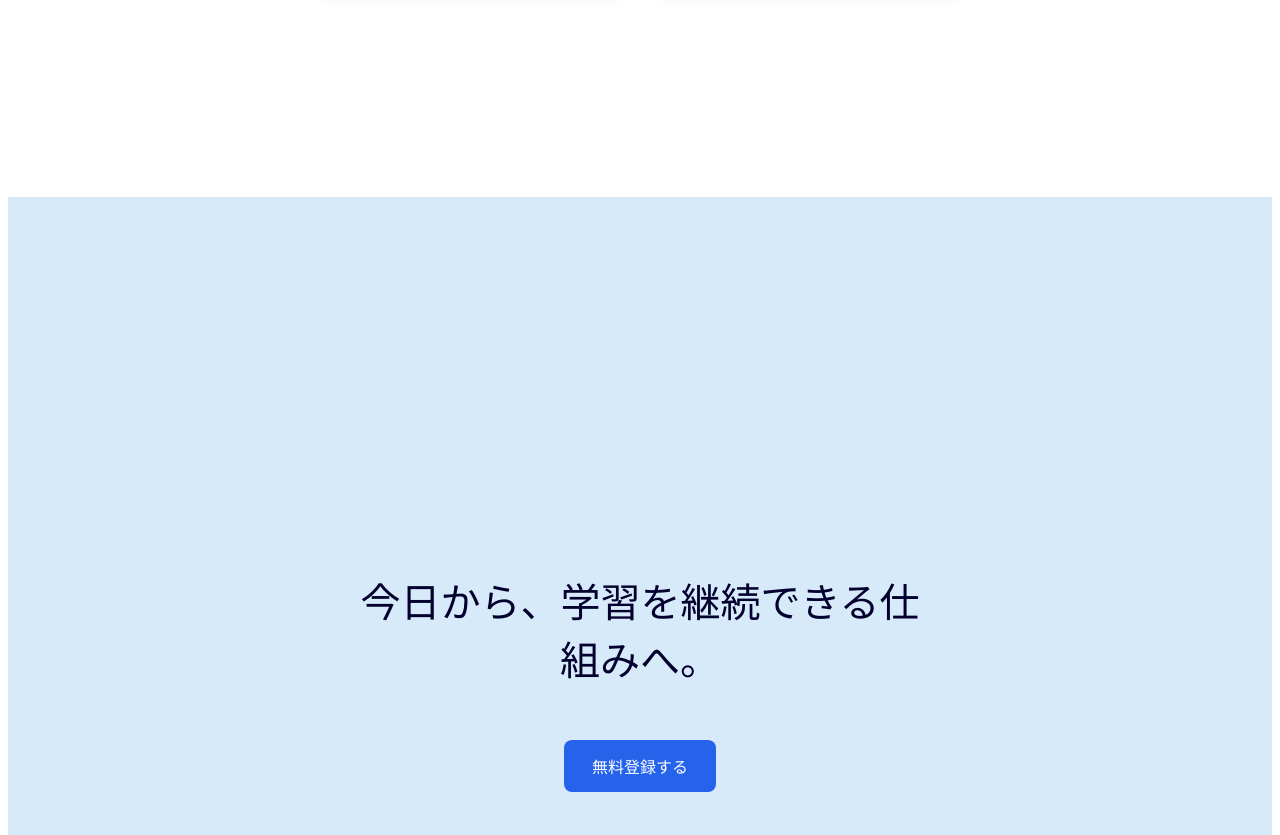
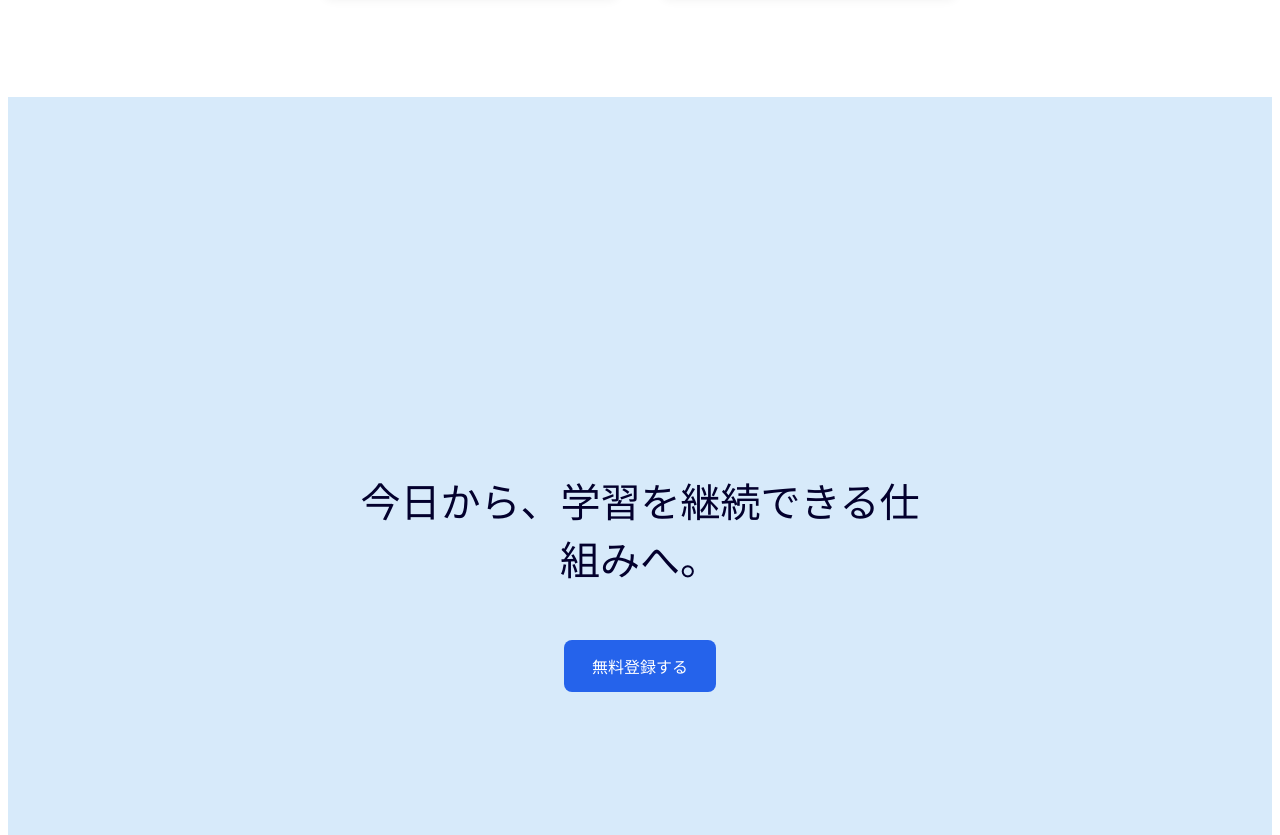
Before and after one commit to Dai-Y0513/portfolio, a plain HTML site: page index.html in a window 1280 px wide. Shown: the part 3601-4436 px from the top of the page. Drawn offline with Linux system fonts and the light colour scheme.

Commit message:
CTA編集

```diff
--- a/style.CSS
+++ b/style.CSS
@@ -183,8 +183,8 @@ h2 {
 
 .cta {
   text-align: center;
-  margin-top: 200px;
-  margin-bottom: 200px;
+  margin-top: 100px;
+  margin-bottom: 100px;
   padding: 300px;
   background-color: rgb(215, 234, 250);
 }
```
